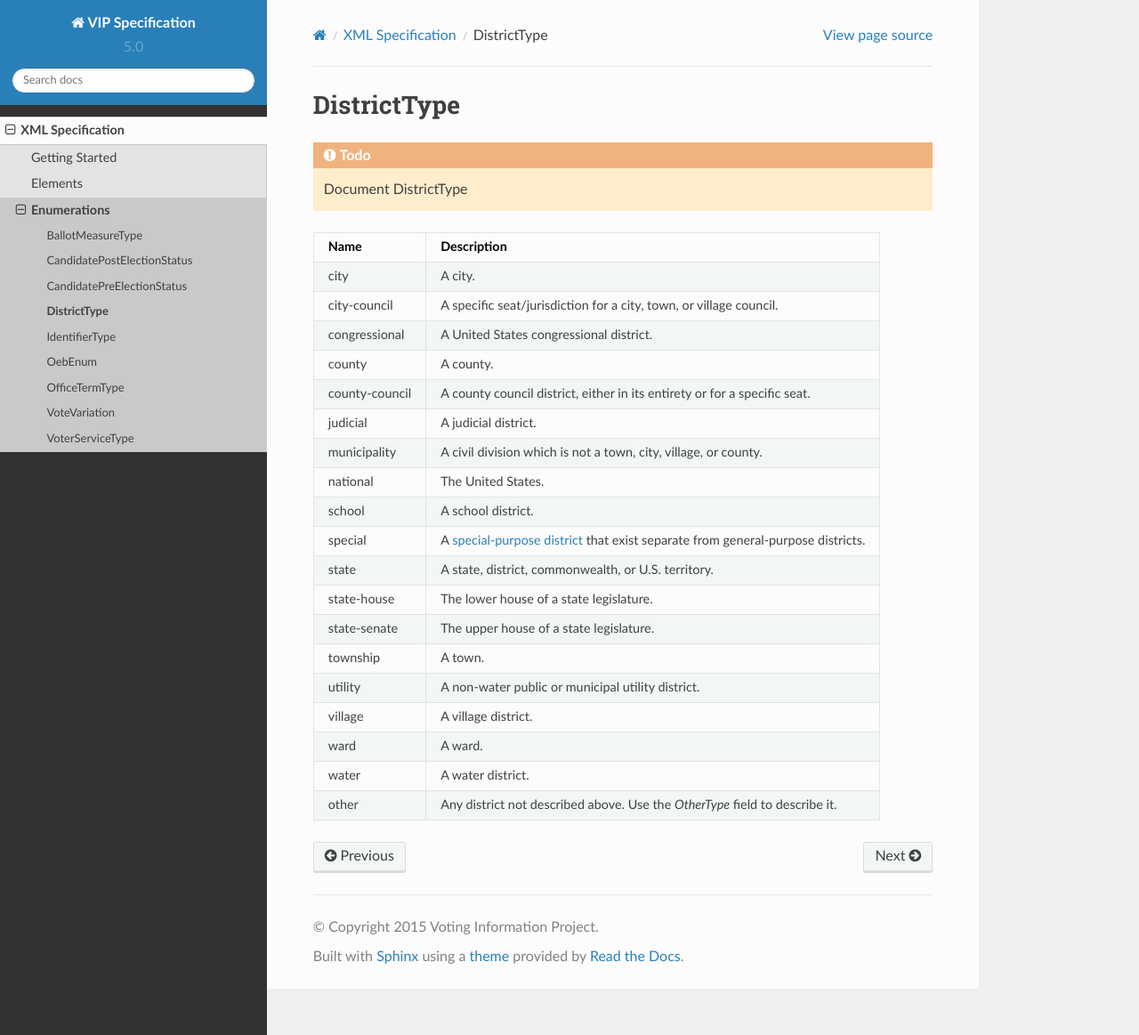
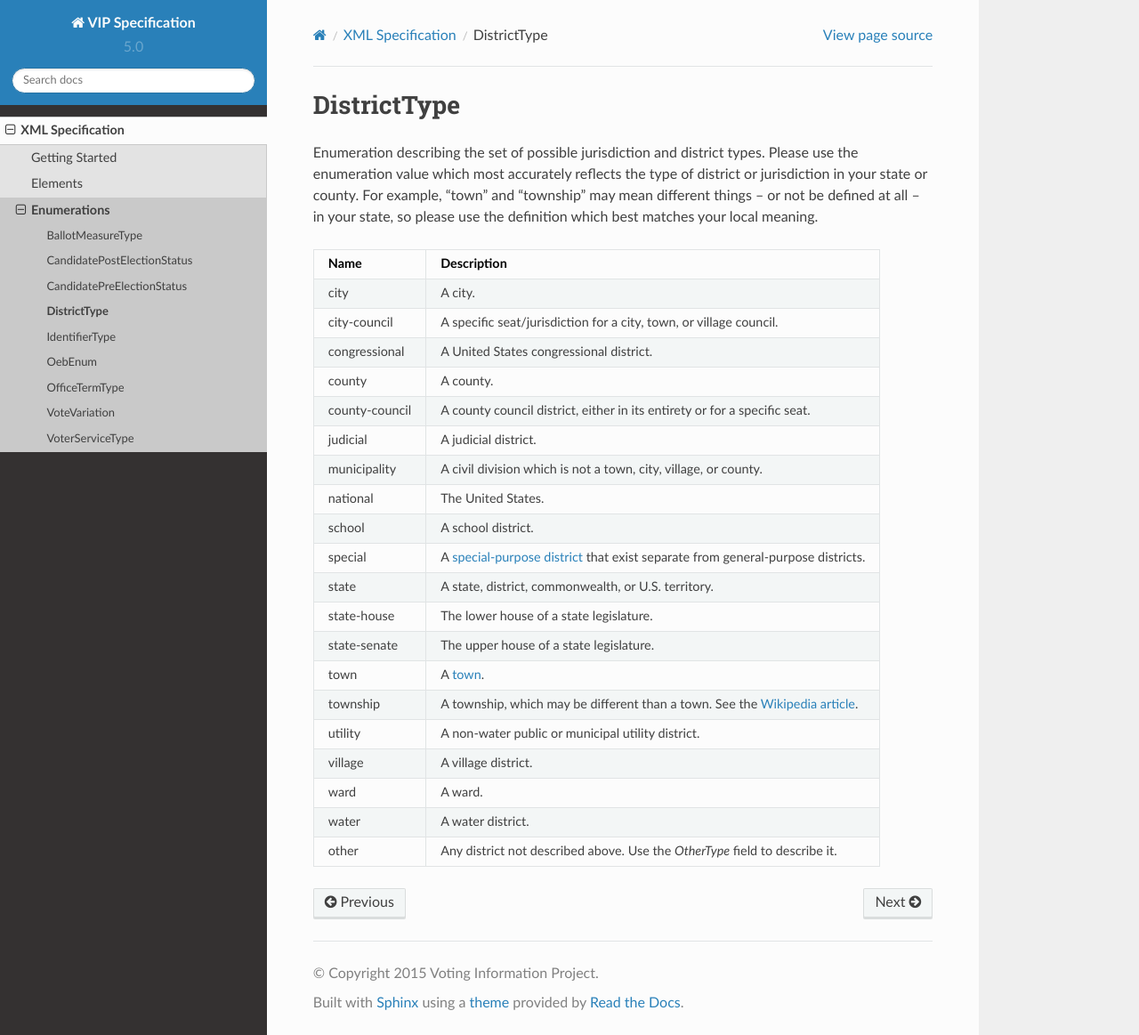
Before and after one commit to votinginfoproject/vip-specification, a Sphinx documentation site: the page built from docs/xml/enumerations/district_type.rst, in a window 1280 px wide and 1163 px high. Shown: the whole window at 89% size. Built offline with Sphinx 7.4.7 and the Read the Docs theme 2.0.0, drawn with Linux system fonts in a browser that asks for light colours.

Commit message:
Update the spec to include the latest revision of 1622.2, as well as updating the documentation.

```diff
--- a/docs/xml/enumerations/district_type.rst
+++ b/docs/xml/enumerations/district_type.rst
@@ -1,9 +1,11 @@
 DistrictType
 ============
 
-.. todo::
-
-   Document DistrictType
+Enumeration describing the set of possible jurisdiction and district types.
+Please use the enumeration value which most accurately reflects the type of
+district or jurisdiction in your state or county. For example, "town" and
+"township" may mean different things -- or not be defined at all -- in your
+state, so please use the definition which best matches your local meaning.
 
 +----------------------+----------------------------------------------------------------------------------+
 | Name                 | Description                                                                      |
@@ -35,7 +37,9 @@ DistrictType
 +----------------------+----------------------------------------------------------------------------------+
 | state-senate         | The upper house of a state legislature.                                          |
 +----------------------+----------------------------------------------------------------------------------+
-| township             | A town.                                                                          |
+| town                 | A town_.                                                                         |
++----------------------+----------------------------------------------------------------------------------+
+| township             | A township, which may be different than a town. See the `Wikipedia article`_.    |
 +----------------------+----------------------------------------------------------------------------------+
 | utility              | A non-water public or municipal utility district.                                |
 +----------------------+----------------------------------------------------------------------------------+
@@ -49,3 +53,5 @@ DistrictType
 +----------------------+----------------------------------------------------------------------------------+
 
 .. _`special-purpose district`: http://en.wikipedia.org/wiki/Special-purpose_district
+.. _town: http://en.wikipedia.org/wiki/Town#United_States
+.. _`Wikipedia article`: http://en.wikipedia.org/wiki/Town#United_States
```
Also changed, not shown: sample_feed.xml (+9 -9 lines), 1 other file.
